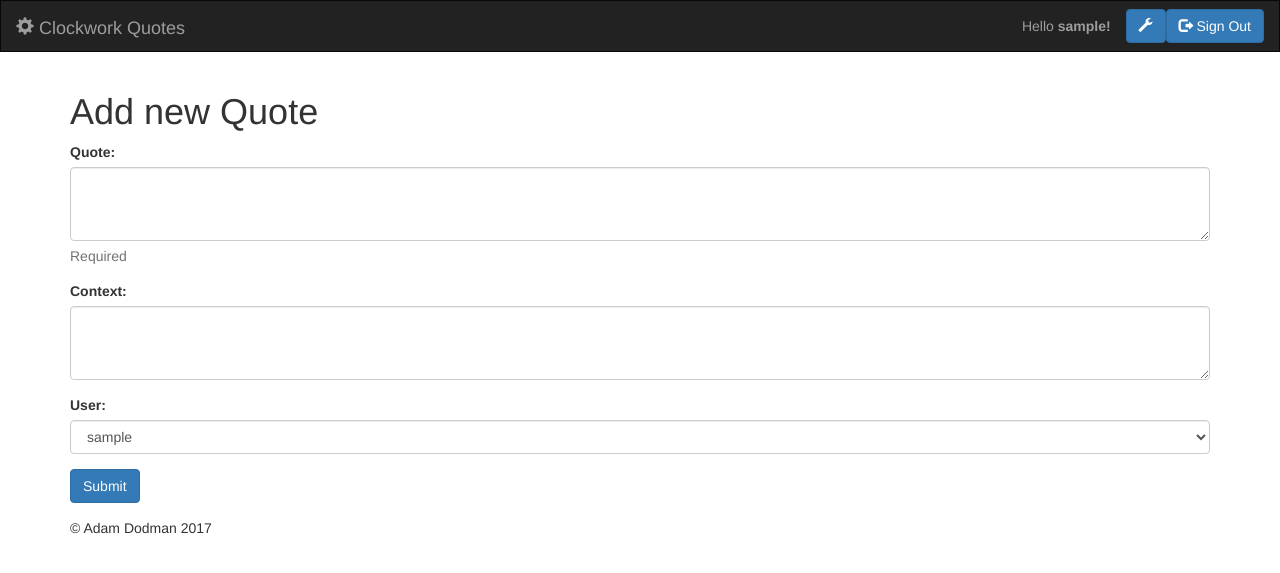
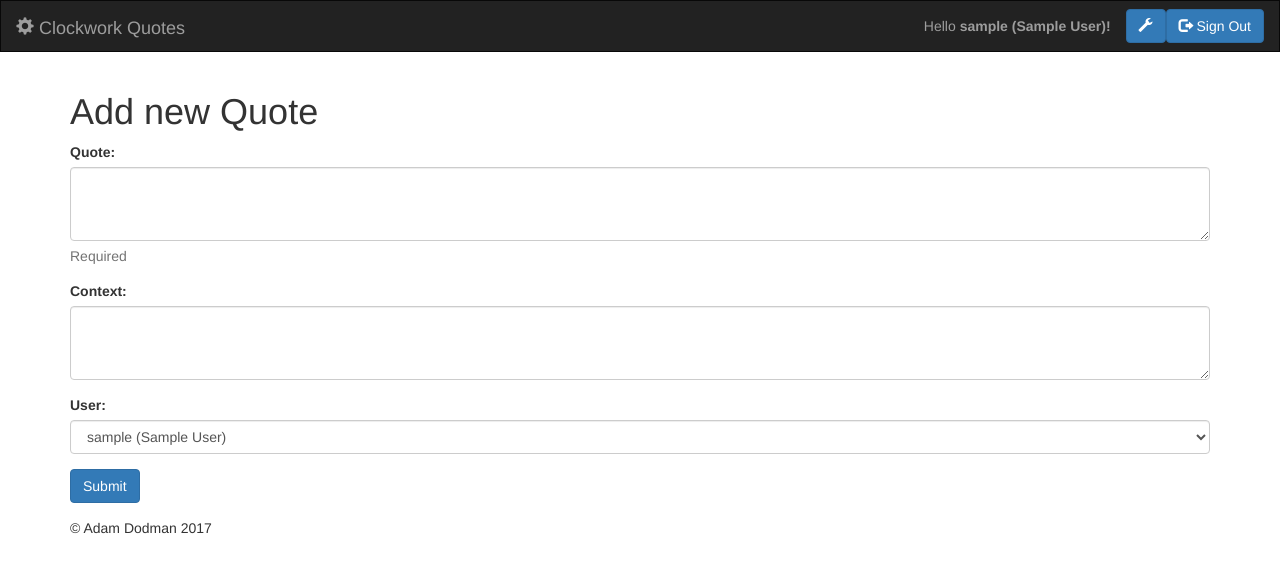
Before and after one commit to Adam-Ant/QuotesDB, a Flask app: page /addquote in a window 1280 px wide. Shown: the top 573 px of the page. Run offline with Flask 2, Linux system fonts and the light colour scheme; the visitor is signed in with stand-in values (Sample User, id 1); data that the repository does not hold is empty; parts of the project's set-up code (start-up, migrations or seed data) failed here and were passed over; some libraries are stand-ins or nearby versions.

Commit message:
Update to use uid_to_user everywhere

```diff
--- a/main.py
+++ b/main.py
@@ -34,12 +34,12 @@ def gen_page(template, data=None):
         print("DATA")
         pp.pprint(data)
         if 'username' in session:
-            return render_template(template, user=session["username"], data=data)
+            return render_template(template, user=session["uid"], data=data)
         else:
             return render_template(template, data=data)
 
     if 'username' in session:
-        return render_template(template, user=session["username"])
+        return render_template(template, user=session["uid"])
     return render_template(template)
 
 # Load User Table into variable
@@ -239,7 +239,7 @@ def utility_processor():
         # This probably needs optimizing
         for user in userdb:
             if user[0] == uid:
-                return user[1]
+                return "%s (%s)" % (user[1], user[2])
     return dict(uid_to_user=uid_to_user)
 
 if __name__ == "__main__":
--- a/templates/add_quote.html
+++ b/templates/add_quote.html
@@ -15,7 +15,7 @@
     <label for="user">User:</label>
     <select class="form-control" id="user" name="user">
 {% for user in data %}
-      <option value="{{ user[0] }}">{{ user[1] }}</option>
+      <option value="{{ user[0] }}">{{ uid_to_user(user[0]) }}</option>
 {% endfor %}
     </select>
   </div>
--- a/templates/layout.html
+++ b/templates/layout.html
@@ -33,7 +33,7 @@
         <a href="logout" class="btn btn-primary navbar-btn navbar-right "role="button" ><span class="glyphicon glyphicon-log-out"></span> Sign Out</a>
         <a href="resetpass" class="btn btn-primary navbar-btn navbar-right "role="button" ><span class="glyphicon glyphicon-wrench"></span></a>
         <ul class="nav navbar-nav navbar-right">
-          <li class="navbar-text">Hello <b> {{ user }}!</b></li>
+          <li class="navbar-text">Hello <b> {{ uid_to_user(user) }}!</b></li>
         </ul>
     {% else %}
         <a href="login" class="btn btn-primary navbar-btn navbar-right "role="button"><span class="glyphicon glyphicon-log-in"></span> Login</a>
```
